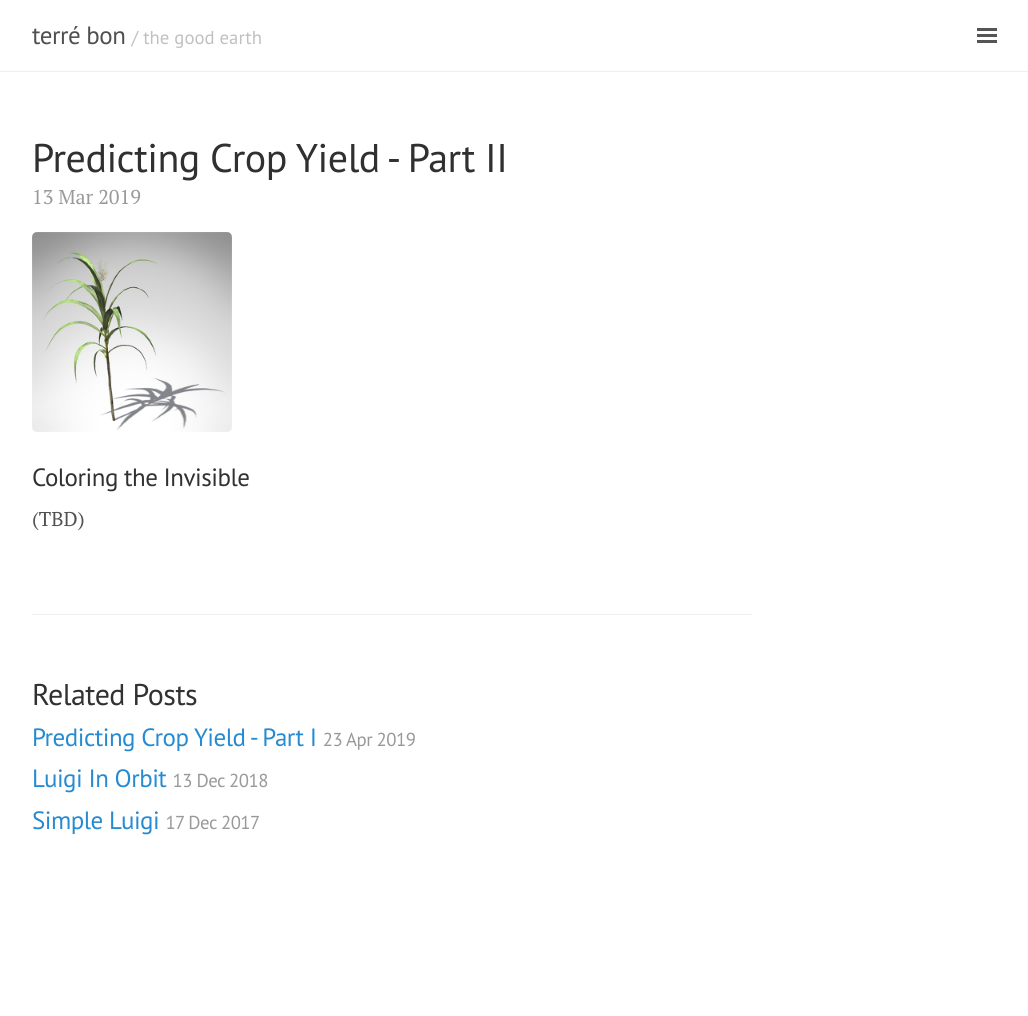
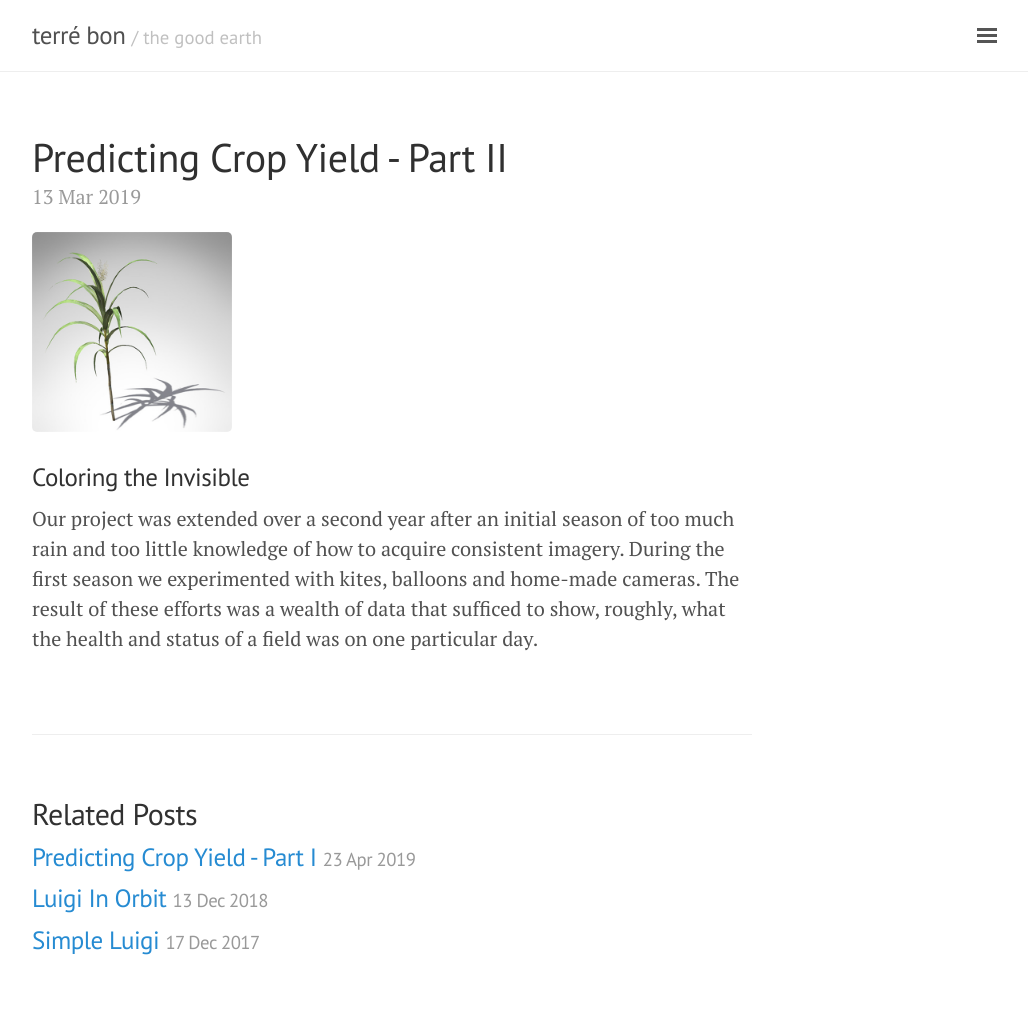
Before and after one commit to geraldmc/geraldmc.github.io, a Jekyll site: the page built from _posts/2019-03-13-predicting-yield-2.md, in a window 1280 px wide. Shown: the whole page, without its empty margins (248-1276 px from the left). Built offline with Jekyll 4.4.1, drawn with Linux system fonts in a browser that asks for light colours; before the commit the page ends 900 px from its top, so only the background shows below that.

Commit message:
adds PART II

```diff
--- a/_posts/2019-03-13-predicting-yield-2.md
+++ b/_posts/2019-03-13-predicting-yield-2.md
@@ -7,4 +7,4 @@ title: Predicting Crop Yield - Part II
 
 ### Coloring the Invisible
 
-(TBD)
+Our project was extended over a second year after an initial season of too much rain and too little knowledge of how to acquire consistent imagery. During the first season we experimented with kites, balloons and home-made cameras. The result of these efforts was a wealth of data that sufficed to show, roughly, what the health and status of a field was on one particular day.
```
